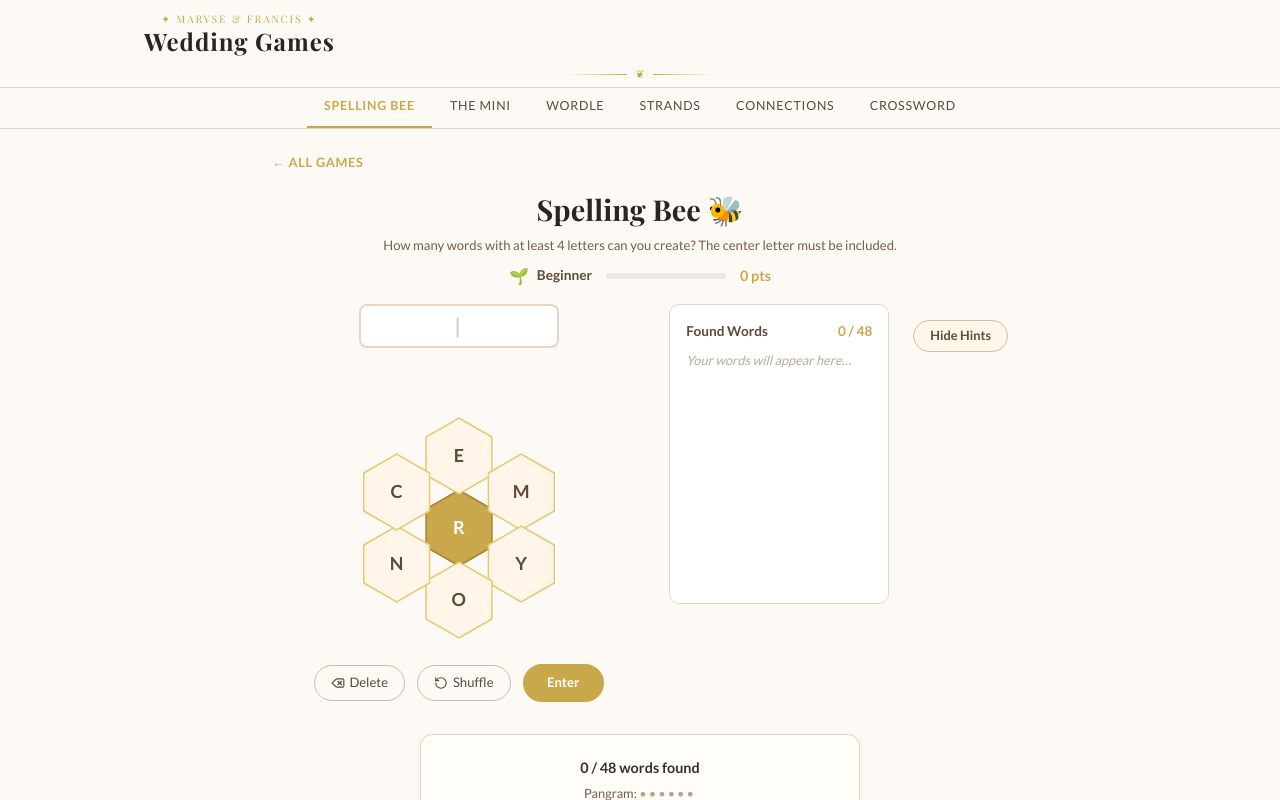
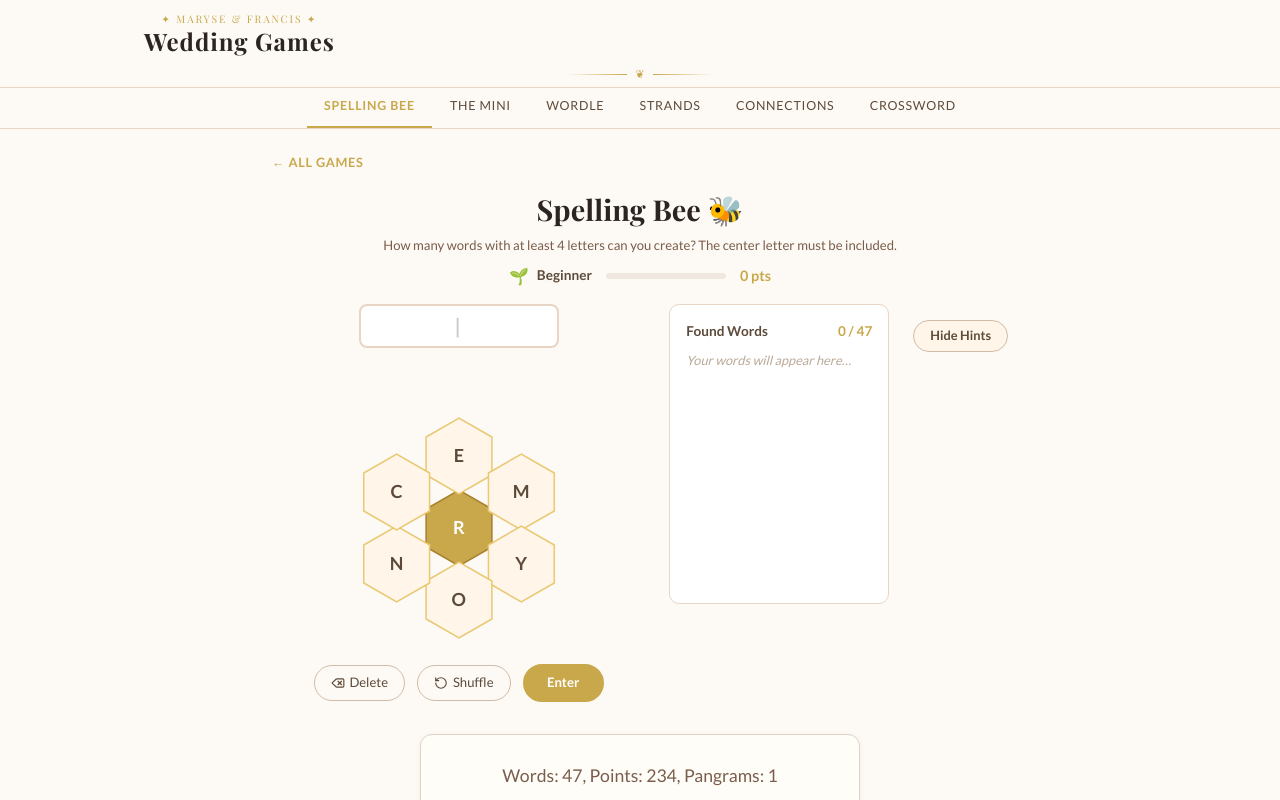
Before and after one commit to marysethomas/nyt-wedding-games, a React (Vite) app: page /nyt-wedding-games/spelling-bee in a window 1280 px wide. Both pictures are taken after a click on the button "Show Hints". Shown: the top 800 px of the page. Built offline with nearby package versions, Linux system fonts and the light colour scheme; a web font is replaced by a local one.

Commit message:
Format hint section Spelling Bee

```diff
--- a/src/app/pages/SpellingBee.tsx
+++ b/src/app/pages/SpellingBee.tsx
@@ -36,7 +36,6 @@ const VALID_WORDS = [
     "ENCORE",
     "ERROR",
     "EYRE",
-    "MEER",
     "MEMORY",
     "MERCY",
     "MERE",
@@ -66,7 +65,7 @@ const RANKS = [
   { label: "Solid", minPct: 0.3, emoji: "💐" },
   { label: "Nice", minPct: 0.4, emoji: "💍" },
   { label: "Great", minPct: 0.5, emoji: "💒" },
-  { label: "Amazing", minPct: 0.65, emoji: "💋" },
+  { label: "Genius", minPct: 0.65, emoji: "💋" },
   { label: "Queen Bee", minPct: 1, emoji: "🐝" },
 ];
 
@@ -617,25 +616,11 @@ export function SpellingBee() {
                 <div className="hint-panel">
 
                     <div className="hint-header">
-                        <div className="hint-progress">
-                            {found.length} / {VALID_WORDS.length} words found
-                        </div>
-
                         {pangrams.length > 0 && (
                             <div className="pangram-indicator">
-                                Pangram{pangrams.length > 1 ? "s" : ""}:{" "}
-                                {pangrams.map((p) => (
-                                    <span
-                                        key={p}
-                                        className={
-                                            found.includes(p.toLowerCase())
-                                                ? "pangram-found"
-                                                : "pangram-hidden"
-                                        }
-                                    >
-                    {found.includes(p.toLowerCase()) ? p : "••••••"}
-                  </span>
-                                ))}
+                                Words: {VALID_WORDS.length},{" "}
+                                Points: {MAX_SCORE},{" "}
+                                Pangrams: {pangrams.length}
                             </div>
                         )}
                     </div>
@@ -701,15 +686,9 @@ export function SpellingBee() {
           margin-bottom:1rem;
         }
 
-        .hint-progress{
-          font-weight:600;
-          color:#3b2f2a;
-          font-size:0.9rem;
-        }
-
         .pangram-indicator{
           margin-top:0.35rem;
-          font-size:0.8rem;
+          font-size:1.1rem;
           color:#7a5d4c;
         }
 
@@ -767,7 +746,7 @@ export function SpellingBee() {
           padding:3px 9px;
           border-radius:999px;
           background:#f2e6d7;
-          font-size:0.75rem;
+          font-size:0.8rem;
         }
 
         .pair{
```
